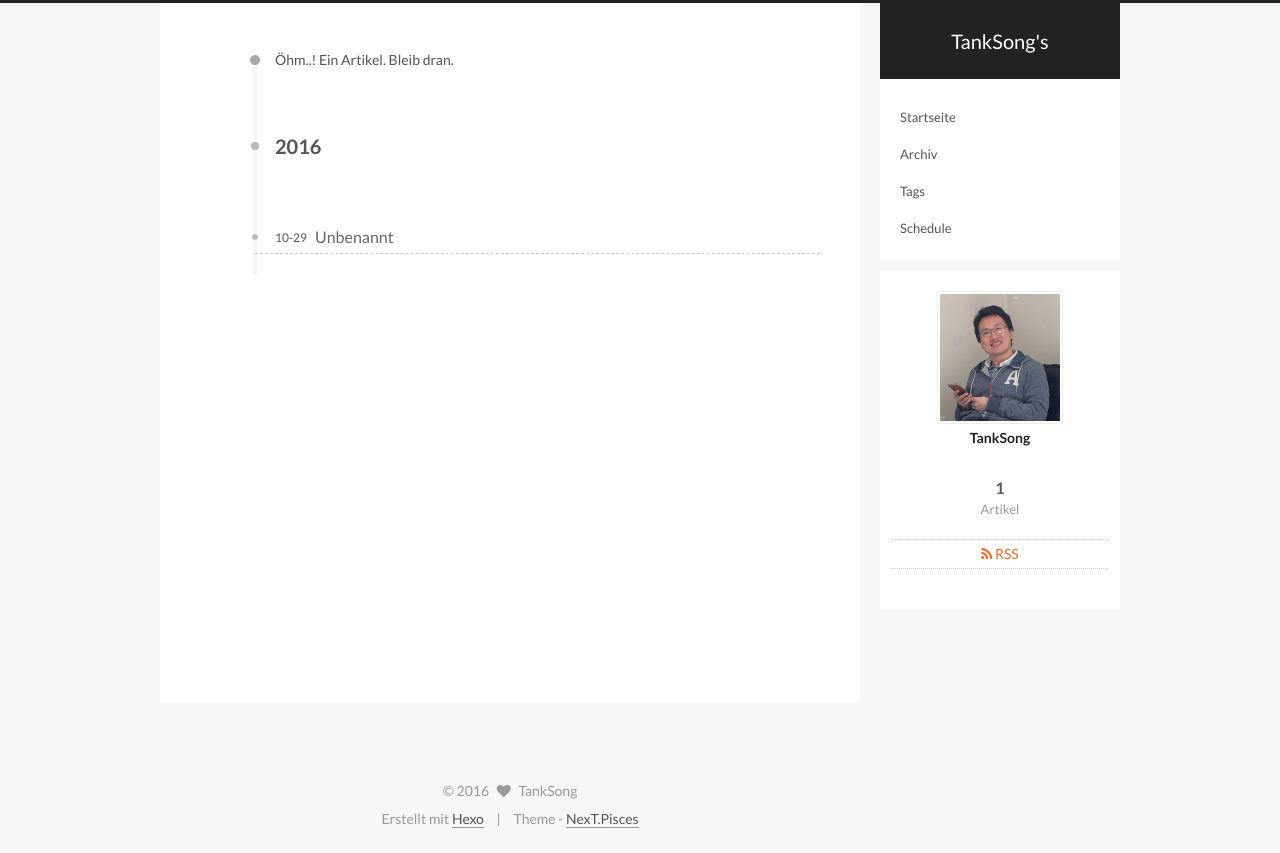
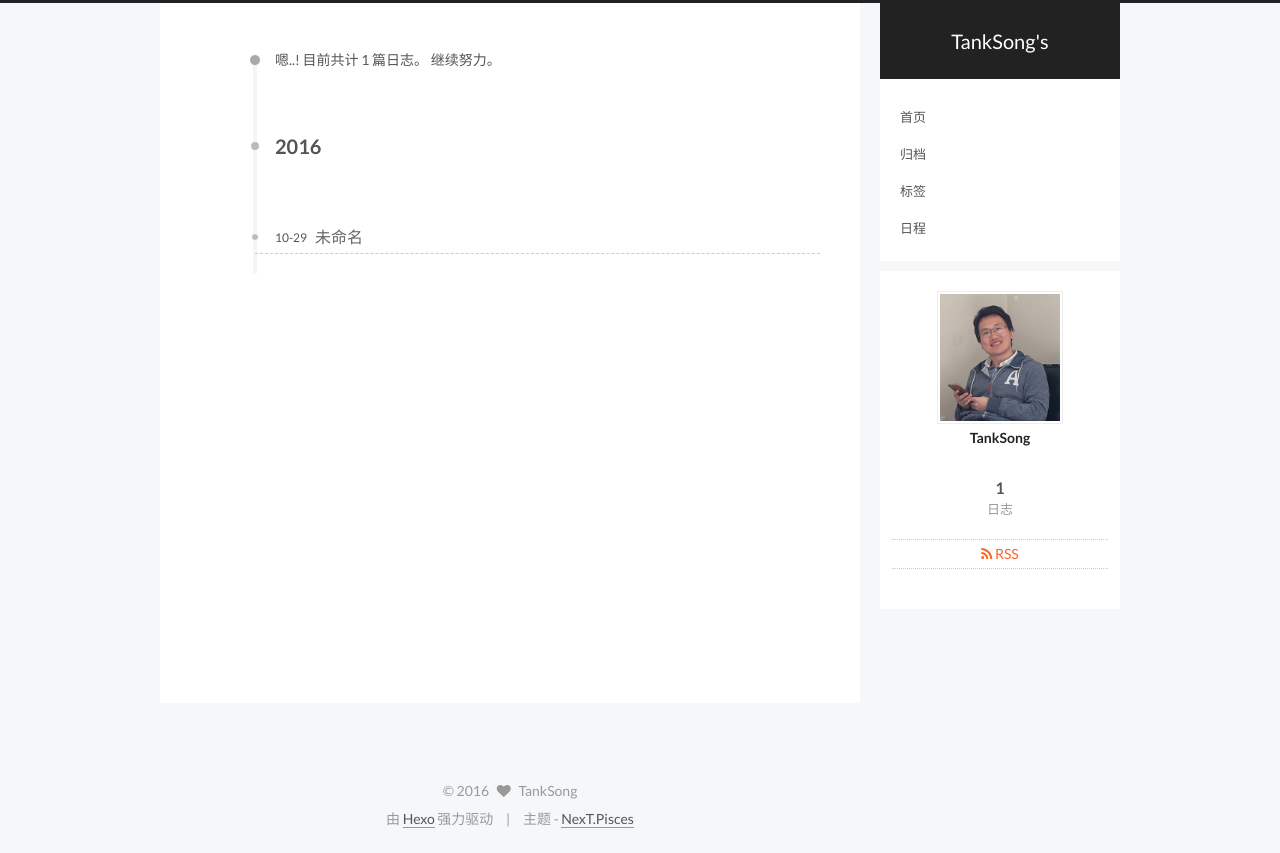
Before and after one commit to TankSong/tanksong.github.io, a plain HTML site: page archives/2016/10/index.html in a window 1280 px wide. Drawn offline with Linux system fonts and the light colour scheme.

Commit message:
Site updated: 2016-10-30 12:23:42

```diff
--- a/archives/2016/10/index.html
+++ b/archives/2016/10/index.html
@@ -104,7 +104,7 @@
     motion: true,
     duoshuo: {
       userId: '0',
-      author: 'Author'
+      author: '博主'
     }
   };
 </script>
@@ -115,10 +115,10 @@
   <link rel="canonical" href="https://tanksong.github.io/archives/2016/10/"/>
 
 
-  <title> Archiv | TankSong's </title>
+  <title> 归档 | TankSong's </title>
 </head>
 
-<body itemscope itemtype="//schema.org/WebPage" lang="">
+<body itemscope itemtype="//schema.org/WebPage" lang="zh-Hans">
 
 
 
@@ -171,7 +171,7 @@
         <li class="menu-item menu-item-home">
           <a href="/" rel="section">
 
-            Startseite
+            首页
           </a>
         </li>
 
@@ -179,7 +179,7 @@
         <li class="menu-item menu-item-archives">
           <a href="/archives" rel="section">
 
-            Archiv
+            归档
           </a>
         </li>
 
@@ -187,7 +187,7 @@
         <li class="menu-item menu-item-tags">
           <a href="/tags" rel="section">
 
-            Tags
+            标签
           </a>
         </li>
 
@@ -195,7 +195,7 @@
         <li class="menu-item menu-item-schedule">
           <a href="/schedule" rel="section">
 
-            Schedule
+            日程
           </a>
         </li>
 
@@ -225,7 +225,7 @@
 
 
 
-      Öhm..! Ein Artikel. Bleib dran.
+      嗯..! 目前共计 1 篇日志。 继续努力。
     </span>
 
 
@@ -251,7 +251,7 @@
 
             <a class="post-title-link" href="/2016/10/29/hello-world/" itemprop="url">
 
-                <span itemprop="name">Unbenannt</span>
+                <span itemprop="name">未命名</span>
 
             </a>
 
@@ -315,7 +315,7 @@
           <div class="site-state-item site-state-posts">
             <a href="/archives">
               <span class="site-state-item-count">1</span>
-              <span class="site-state-item-name">Artikel</span>
+              <span class="site-state-item-name">日志</span>
             </a>
           </div>
 
@@ -369,11 +369,11 @@
 </div>
 
 <div class="powered-by">
-  Erstellt mit  <a class="theme-link" href="https://hexo.io">Hexo</a>
+  由 <a class="theme-link" href="https://hexo.io">Hexo</a> 强力驱动
 </div>
 
 <div class="theme-info">
-  Theme -
+  主题 -
   <a class="theme-link" href="https://github.com/iissnan/hexo-theme-next">
     NexT.Pisces
   </a>
--- a/css/main.css
+++ b/css/main.css
@@ -1564,7 +1564,7 @@ pre .javascript .function {
   width: 4px;
   height: 4px;
   border-radius: 50%;
-  background: #ff8625;
+  background: #ff8b9e;
 }
 .links-of-blogroll {
   font-size: 13px;
```
Also changed, not shown: 2016/10/29/hello-world/index.html (+12 -12 lines), archives/2016/index.html (+12 -12 lines), archives/index.html (+12 -12 lines), index.html (+11 -11 lines).
